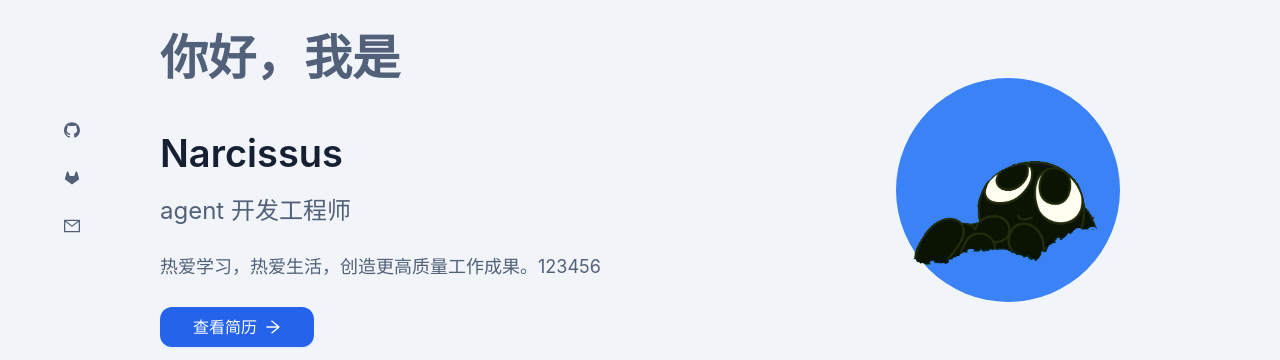
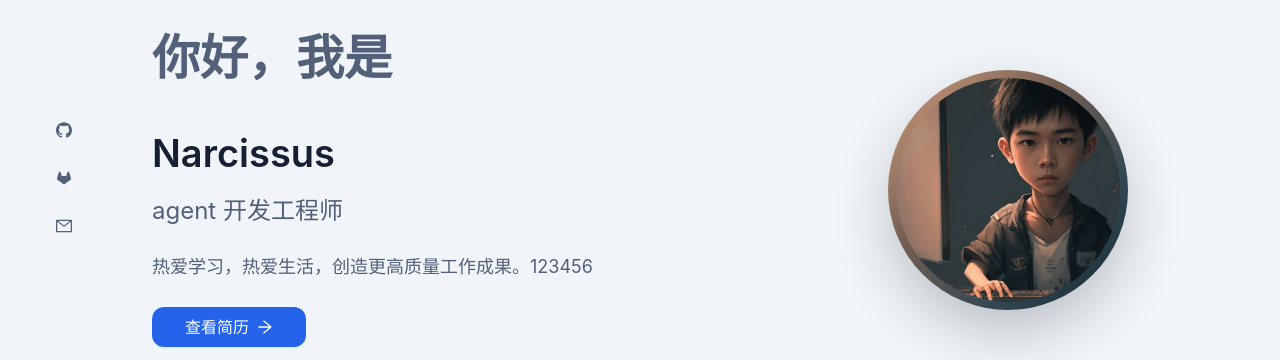
Before and after one commit to Narcissus-Ma/resume-site, a React (Vite) app: page / in a window 1280 px wide. Shown: the part 196-556 px from the top of the page. Built offline with nearby package versions, Linux system fonts and the light colour scheme; no server answers.

Commit message:
feat: 人物图片调整

```diff
--- a/src/components/home-section.tsx
+++ b/src/components/home-section.tsx
@@ -12,7 +12,7 @@ import {
 import { useTranslation } from 'react-i18next';
 import { Link } from 'react-router-dom';
 
-import catImage from '@/assets/img/cat.png';
+import heroImage from '@/assets/img/programer.png';
 
 import { ThemeProps } from '../types';
 
@@ -86,8 +86,14 @@ const HomeSection: React.FC<HomeSectionProps> = ({ occupation, description }) =>
           </div>
 
           <div className="hidden shrink-0 md:block">
-            <div className="w-56 h-56 rounded-full bg-blue-500 flex items-center justify-center p-4">
-              <img alt="Logo" className="w-full h-full object-contain" src={catImage} />
+            <div className="hero-portrait-frame h-60 w-60 rounded-full p-2">
+              <div className="h-full w-full overflow-hidden rounded-full">
+                <img
+                  alt="正在电脑前工作的插画人物"
+                  className="h-full w-full object-cover"
+                  src={heroImage}
+                />
+              </div>
             </div>
           </div>
         </div>
--- a/src/index.css
+++ b/src/index.css
@@ -15,6 +15,8 @@
   --color-primary-hover: #1d4ed8;
   --color-focus-ring: rgba(37, 99, 235, 0.32);
   --color-header-bg: rgba(255, 255, 255, 0.88);
+  --hero-portrait-ring: linear-gradient(135deg, #d6a17f 0%, #755f53 38%, #314752 72%, #17262e 100%);
+  --shadow-hero-portrait: 0 24px 54px rgba(28, 39, 45, 0.24);
   --shadow-surface: 0 12px 30px rgba(15, 23, 42, 0.08);
 }
 
@@ -31,6 +33,8 @@
   --color-primary-hover: #93c5fd;
   --color-focus-ring: rgba(96, 165, 250, 0.38);
   --color-header-bg: rgba(15, 23, 42, 0.9);
+  --hero-portrait-ring: linear-gradient(135deg, #b77f62 0%, #5f5048 38%, #293f49 72%, #101b21 100%);
+  --shadow-hero-portrait: 0 24px 54px rgba(2, 6, 23, 0.46);
   --shadow-surface: 0 12px 30px rgba(2, 6, 23, 0.28);
 }
 
@@ -147,6 +151,11 @@ select:focus-visible {
   background:
     radial-gradient(circle at 72% 40%, rgba(37, 99, 235, 0.16), transparent 28%),
     radial-gradient(circle at 20% 20%, rgba(99, 102, 241, 0.1), transparent 24%);
+}
+
+.hero-portrait-frame {
+  background: var(--hero-portrait-ring);
+  box-shadow: var(--shadow-hero-portrait);
 }
 
 :root[data-theme='dark'] .hero-accent {
```
Also changed, not shown: src/assets/img/cat.png (deleted), src/assets/img/programer.png (added).
